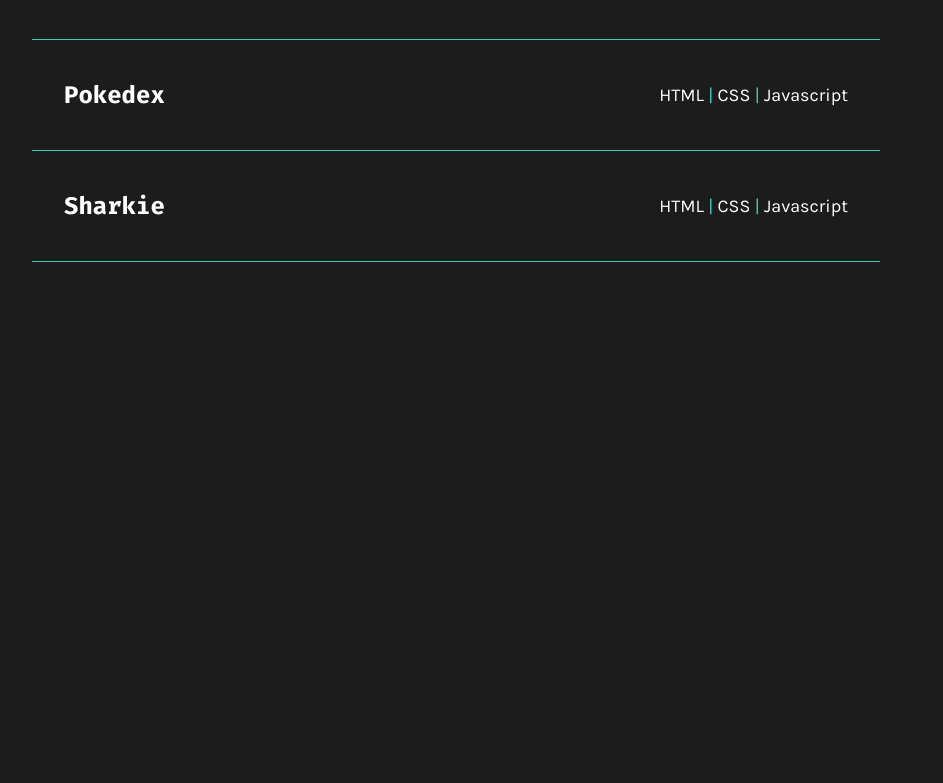
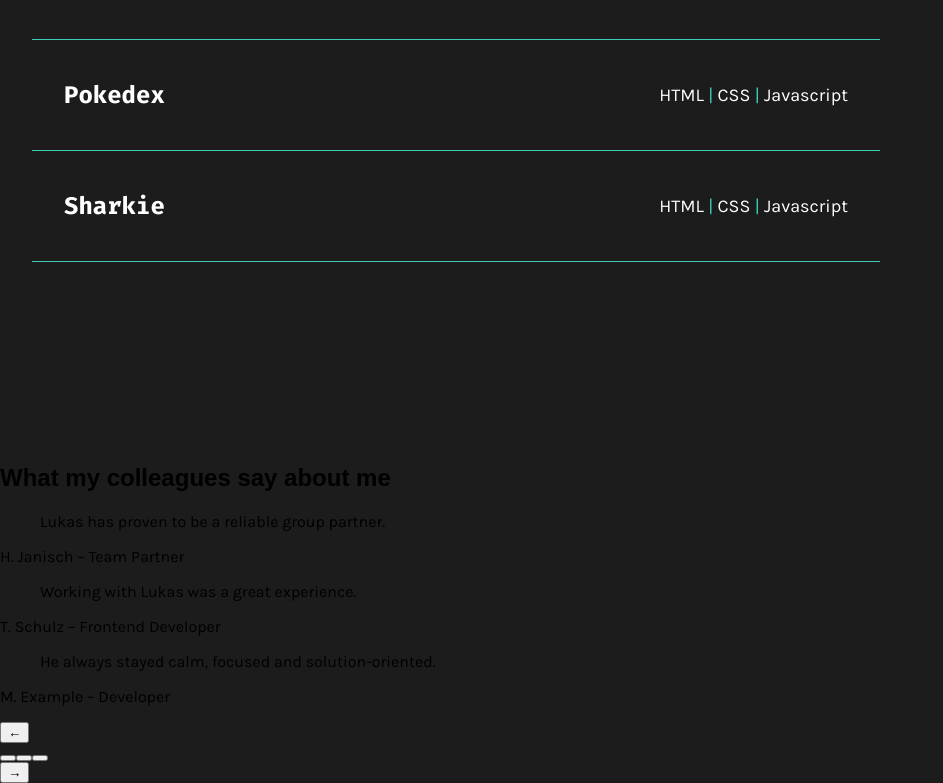
Before and after one commit to TobiasIllnerDev/Portfolio, an Angular app: page / in a window 1280 px wide. Shown: the part 2720-3503 px from the top of the page, without its empty margins (0-943 px from the left). Before the commit the page ends 3164 px from the top, so only its background shows below. Built offline with nearby package versions, Linux system fonts and the light colour scheme; a web font is replaced by a local one.

Commit message:
feat: typescript and html for comments

```diff
--- a/src/app/app.html
+++ b/src/app/app.html
@@ -5,4 +5,5 @@
 <app-aboutme></app-aboutme>
 <app-skillset></app-skillset>
 <app-projects></app-projects>
+<app-comments></app-comments>
 <router-outlet />
--- a/src/app/app.ts
+++ b/src/app/app.ts
@@ -5,10 +5,11 @@
 import { Aboutme } from './pages/main-section/aboutme/aboutme';
 import { Skillset } from './pages/main-section/skillset/skillset';
 import { Projects } from './pages/main-section/projects/projects';
+import { Comments } from './pages/main-section/comments/comments';
 
 @Component({
   selector: 'app-root',
-  imports: [RouterOutlet,Header,Hero, Aboutme, Skillset,Projects],
+  imports: [RouterOutlet,Header,Hero, Aboutme, Skillset,Projects,Comments],
   templateUrl: './app.html',
   styleUrl: './app.scss'
 })
--- a/src/app/pages/main-section/comments/comments.html
+++ b/src/app/pages/main-section/comments/comments.html
@@ -1 +1,52 @@
-<p>comments works!</p>
+<section class="comments-section">
+  <div class="comments-container">
+    <h2>What my colleagues say about me</h2>
+
+    @if (comments.length > 0) {
+      <div class="comments-slider" role="region" aria-label="Comments from colleagues">
+        <div class="comments-slider__viewport">
+          <div class="comments-slider__track" [style.--active-index]="activeIndex">
+            @for (comment of comments; track comment.id; let index = $index) {
+              <article class="comment-card" [class.comment-card--active]="index === activeIndex">
+                <blockquote>
+                  <p>{{ comment.text }}</p>
+                </blockquote>
+
+                <p class="comment-card__author">{{ comment.author }} – {{ comment.role }}</p>
+              </article>
+            }
+          </div>
+        </div>
+
+        @if (comments.length > 1) {
+          <div class="comments-slider__navigation">
+            <button
+              type="button"
+              aria-label="Show previous comment"
+              (click)="showPreviousComment()"
+            >
+              ←
+            </button>
+
+            <div class="comments-slider__dots">
+              @for (comment of comments; track comment.id; let index = $index) {
+                <button
+                  type="button"
+                  class="comments-slider__dot"
+                  [class.comments-slider__dot--active]="index === activeIndex"
+                  [attr.aria-label]="'Show comment ' + (index + 1)"
+                  [attr.aria-current]="index === activeIndex ? 'true' : null"
+                  (click)="showComment(index)"
+                ></button>
+              }
+            </div>
+
+            <button type="button" aria-label="Show next comment" (click)="showNextComment()">
+              →
+            </button>
+          </div>
+        }
+      </div>
+    }
+  </div>
+</section>
--- a/src/app/pages/main-section/comments/comments.ts
+++ b/src/app/pages/main-section/comments/comments.ts
@@ -1,4 +1,11 @@
 import { Component } from '@angular/core';
+
+interface Comment {
+  id: number;
+  text: string;
+  author: string;
+  role: string;
+}
 
 @Component({
   selector: 'app-comments',
@@ -6,4 +13,41 @@
   templateUrl: './comments.html',
   styleUrl: './comments.scss',
 })
-export class Comments {}
+export class Comments {
+  comments: Comment[] = [
+    {
+      id: 1,
+      text: 'Lukas has proven to be a reliable group partner.',
+      author: 'H. Janisch',
+      role: 'Team Partner',
+    },
+    {
+      id: 2,
+      text: 'Working with Lukas was a great experience.',
+      author: 'T. Schulz',
+      role: 'Frontend Developer',
+    },
+    {
+      id: 3,
+      text: 'He always stayed calm, focused and solution-oriented.',
+      author: 'M. Example',
+      role: 'Developer',
+    },
+  ];
+
+  activeIndex = 0;
+
+  showPreviousComment(): void {
+    this.activeIndex =
+      (this.activeIndex - 1 + this.comments.length) % this.comments.length;
+  }
+
+  showNextComment(): void {
+    this.activeIndex =
+      (this.activeIndex + 1) % this.comments.length;
+  }
+
+  showComment(index: number): void {
+    this.activeIndex = index;
+  }
+}
```
